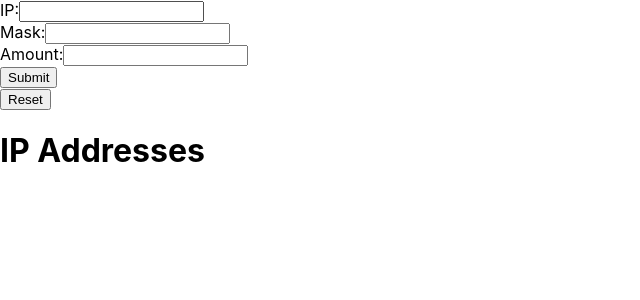
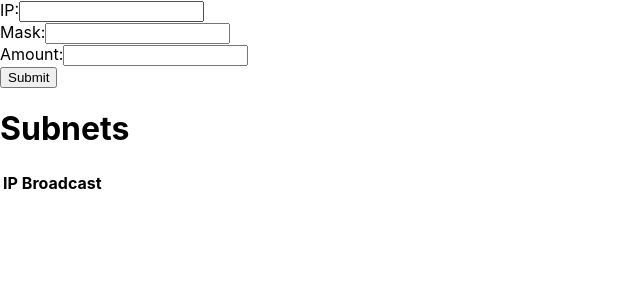
Before and after one commit to DanielAuerX/BS-Netzwerke, a React (Create React App) app in the folder networkPlan_Frontend/: page /form in a window 1280 px wide. Shown: the top 300 px of the page, without its empty margins (0-640 px from the left). Built offline with nearby package versions, Linux system fonts and the light colour scheme.

Commit message:
Adjusted SubnetCalculator frontend
Calculator api sends a different result, adjusted the frontend for that

```diff
--- a/networkPlan_Frontend/src/components/SubmitForm.tsx
+++ b/networkPlan_Frontend/src/components/SubmitForm.tsx
@@ -1,32 +1,36 @@
-import React, { useState } from 'react';
+import React, { useState, SyntheticEvent } from 'react';
 
 function App() {
     const [ip, setIp] = useState('');
     const [mask, setMask] = useState('');
     const [amount, setAmount] = useState('');
-    const [ips, setIps] = useState([]);
+    const [subnets, setSubnets] = useState<[string, string][]>([]);
     const [error, setError] = useState('');
-    const resetIps = () => {
-        setIps([]);
-    }
 
-    async function handleSubmit(){
-        // @ts-ignore
-        // eslint-disable-next-line no-restricted-globals
+    async function handleSubmit(event: SyntheticEvent){
         event.preventDefault();
-        // @ts-ignore
-        if (amount < 3) {
-            setError('Please enter at least three');
-            return;
-        }
         setError('');
-        const response = await fetch('http://localhost:8080/api/calculator', {
+        await fetch('http://localhost:8080/api/calculator', {
             method: 'POST',
             body: JSON.stringify({ ip, mask, amount }),
             headers: { 'Content-Type': 'application/json' },
         })
             .then((res) => res.json())
-            .then((data) => setIps(data));
+            .then((data) => {
+                const subnetsArray = Object.entries(data) as unknown as [string, unknown][];
+                subnetsArray.sort((a, b) => {
+                    const ipA = a[0].split(".").map(Number);
+                    const ipB = b[0].split(".").map(Number);
+                    for (let i = 0; i < 4; i++) {
+                        if (ipA[i] !== ipB[i]) {
+                            return ipA[i] - ipB[i];
+                        }
+                    }
+                    return 0;
+                });
+                setSubnets(subnetsArray as [string, string][]);
+            });
+
     };
 
     return (
@@ -35,8 +39,7 @@ function App() {
                 <label>
                     IP:
                     <input
-                        type="text"
-                        value={ip}
+                        type="text"value={ip}
                         onChange={(e) => setIp(e.target.value)}
                     />
                 </label>
@@ -62,20 +65,24 @@ function App() {
                 <button type="submit">Submit</button>
             </form>
             {error && <div style={{color: "red"}}>{error}</div>}
-
-            <div>
-                <button onClick={resetIps}>Reset</button>
-            </div>
-
-            <h1>IP Addresses</h1>
-            {ips.map((ip, index) => (
-                <li key={ip}>
-                    {index === 0 ? "Network IP: " : index === ips.length - 1 ? "Broadcast IP: " : "Possible IP: "}
-                    {ip}
-                </li>
-            ))}
+            <h1>Subnets</h1>
+            <table>
+                <thead>
+                <tr>
+                    <th>IP</th>
+                    <th>Broadcast</th>
+                </tr>
+                </thead>
+                <tbody>
+                {subnets.map((subnet, index) => (
+                    <tr key={index}>
+                        <td>{subnet[0]}</td>
+                        <td>{subnet[1]}</td>
+                    </tr>
+                ))}
+                </tbody>
+            </table>
         </div>
-
     );
 }
 
```
